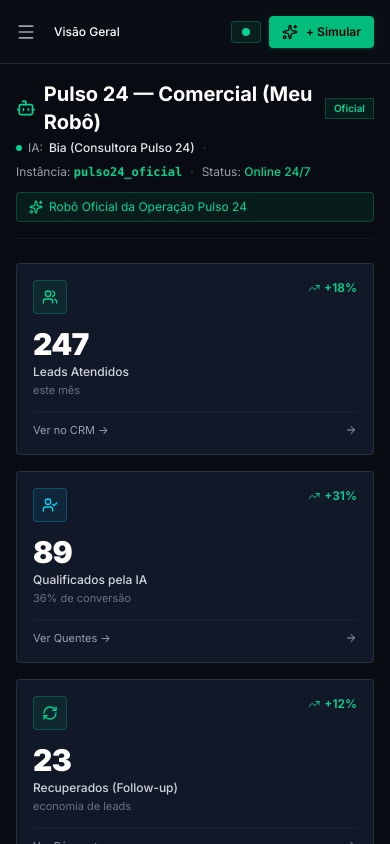
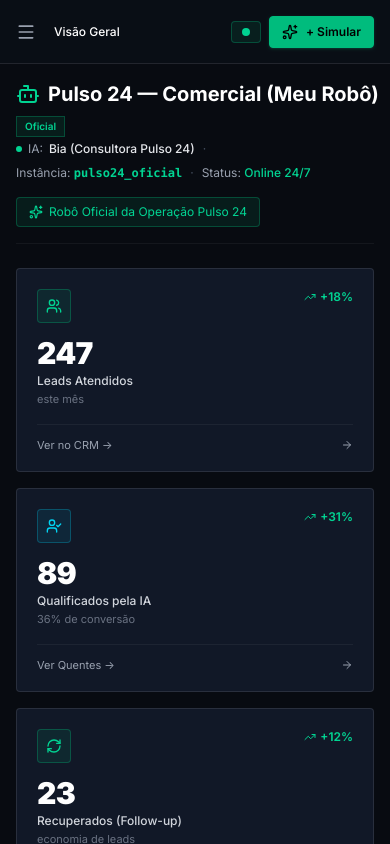
Before and after one commit to oviniesouza/pulso24, a Next.js app: page /dashboard in a window 390 px wide. Shown: the top 844 px of the page. Built offline with nearby package versions, Linux system fonts and the light colour scheme; no server answers; the database is empty.

Commit message:
fix(dashboard): align operational badge, increase kpi card padding & breathing room, refine sidebar submenus hover

```diff
--- a/src/app/dashboard/page.tsx
+++ b/src/app/dashboard/page.tsx
@@ -15,16 +15,16 @@ export default function DashboardPage() {
   const { activeTab } = useDashboardView();
 
   return (
-    <div className="space-y-6">
+    <div className="space-y-6 w-full">
       {/* High-density Tenant Operational Bar */}
-      <div className="flex flex-col sm:flex-row sm:items-center justify-between gap-3 pb-4 border-b border-white/5">
-        <div>
-          <div className="flex items-center gap-2">
+      <div className="flex flex-col sm:flex-row sm:items-center justify-between gap-4 pb-4 border-b border-white/5 w-full">
+        <div className="min-w-0">
+          <div className="flex items-center gap-2 flex-wrap">
             <h1 className="text-xl sm:text-2xl font-bold text-white flex items-center gap-2">
-              {activeTenant.isOwnBot ? <Bot className="h-6 w-6 text-emerald-400" /> : null}
-              {activeTenant.name}
+              {activeTenant.isOwnBot ? <Bot className="h-6 w-6 text-emerald-400 shrink-0" /> : null}
+              <span className="truncate">{activeTenant.name}</span>
             </h1>
-            <Badge variant={activeTenant.isOwnBot ? 'default' : 'secondary'} className="text-[10px]">
+            <Badge variant={activeTenant.isOwnBot ? 'default' : 'secondary'} className="text-[10px] shrink-0">
               {activeTenant.badge}
             </Badge>
           </div>
@@ -51,7 +51,7 @@ export default function DashboardPage() {
         </div>
 
         {activeTenant.isOwnBot && (
-          <div className="inline-flex items-center gap-1.5 text-xs text-emerald-400 border border-emerald-500/30 bg-emerald-500/10 px-3 py-1.5 rounded-sm shrink-0">
+          <div className="inline-flex items-center gap-1.5 text-xs text-emerald-400 border border-emerald-500/30 bg-emerald-500/10 px-3 py-1.5 rounded-sm shrink-0 self-start sm:self-center">
             <Sparkles className="h-3.5 w-3.5" />
             <span>Robô Oficial da Operação Pulso 24</span>
           </div>
@@ -59,7 +59,7 @@ export default function DashboardPage() {
       </div>
 
       {/* Render Active View dynamically according to Left Sidebar selection */}
-      <div>
+      <div className="w-full">
         {activeTab === 'overview' && <OverviewTab />}
         {activeTab === 'crm' && <CrmTab />}
         {activeTab === 'brain' && <AiBrainTab />}
--- a/src/components/admin/topbar.tsx
+++ b/src/components/admin/topbar.tsx
@@ -41,7 +41,7 @@ export function AdminTopbar() {
   };
 
   return (
-    <header className="h-16 border-b border-white/10 bg-[#0B0F17]/90 backdrop-blur-md sticky top-0 z-30 px-4 sm:px-6 flex items-center justify-between gap-4">
+    <header className="h-16 border-b border-white/10 bg-[#0B0F17]/90 backdrop-blur-md sticky top-0 z-30 px-4 sm:px-6 lg:px-8 flex items-center justify-between gap-4">
       {/* Left: Mobile Toggle, Section Title & System Health */}
       <div className="flex items-center gap-3 min-w-0">
         <button
--- a/src/components/dashboard/sidebar.tsx
+++ b/src/components/dashboard/sidebar.tsx
@@ -196,17 +196,17 @@ export function Sidebar() {
                 </button>
                 <button
                   onClick={() => handleSelectTab('overview')}
-                  className="w-full flex items-center justify-between text-[11px] px-2.5 py-1 text-gray-500 hover:text-gray-300 hover:bg-white/5 rounded-sm transition-colors"
+                  className="w-full flex items-center justify-between text-[11px] px-2.5 py-1.5 text-gray-400 hover:text-white hover:bg-white/5 rounded-sm transition-all duration-150 group"
                 >
-                  <span>• Métricas de Hoje</span>
-                  <span className="text-[10px] text-emerald-400">247 leads</span>
+                  <span className="group-hover:text-white transition-colors">• Métricas de Hoje</span>
+                  <span className="text-[10px] text-emerald-400 font-semibold group-hover:brightness-125 transition-all">247 leads</span>
                 </button>
                 <button
                   onClick={() => handleSelectTab('overview')}
-                  className="w-full flex items-center justify-between text-[11px] px-2.5 py-1 text-gray-500 hover:text-gray-300 hover:bg-white/5 rounded-sm transition-colors"
+                  className="w-full flex items-center justify-between text-[11px] px-2.5 py-1.5 text-gray-400 hover:text-white hover:bg-white/5 rounded-sm transition-all duration-150 group"
                 >
-                  <span>• Desempenho da IA</span>
-                  <span className="text-[10px] text-cyan-400">7.2s avg</span>
+                  <span className="group-hover:text-white transition-colors">• Desempenho da IA</span>
+                  <span className="text-[10px] text-cyan-400 font-semibold group-hover:brightness-125 transition-all">7.2s avg</span>
                 </button>
               </div>
             )}
--- a/src/components/dashboard/tabs/overview.tsx
+++ b/src/components/dashboard/tabs/overview.tsx
@@ -171,21 +171,22 @@ export function OverviewTab() {
   };
 
   return (
-    <div className="space-y-6">
+    <div className="space-y-6 w-full">
       {/* KPI Cards — Interativos & Clicáveis */}
-      <div className="grid grid-cols-1 sm:grid-cols-2 lg:grid-cols-4 gap-4">
+      <div className="grid grid-cols-1 sm:grid-cols-2 lg:grid-cols-4 gap-4 w-full">
         {kpis.map((kpi, i) => (
           <motion.div
             key={kpi.id}
             initial={{ opacity: 0, y: 15 }}
             animate={{ opacity: 1, y: 0 }}
             transition={{ delay: i * 0.05 }}
+            className="w-full h-full flex flex-col"
           >
             <div
               onClick={kpi.onClick}
               role="button"
               tabIndex={0}
-              className="p-4 bg-[#111827] border border-white/10 hover:border-emerald-500/50 hover:bg-white/[0.02] rounded-sm transition-all duration-200 cursor-pointer group flex flex-col justify-between h-full relative overflow-hidden"
+              className="px-5 pt-5 pb-4 bg-[#111827] border border-white/10 hover:border-emerald-500/50 hover:bg-white/[0.02] rounded-sm transition-all duration-200 cursor-pointer group flex flex-col justify-between h-full relative overflow-hidden"
             >
               <div className="flex items-start justify-between mb-3">
                 <div
@@ -213,7 +214,7 @@ export function OverviewTab() {
                 <p className="text-[11px] text-gray-500 mt-0.5">{kpi.sub}</p>
               </div>
 
-              <div className="mt-3 pt-2.5 border-t border-white/5 flex items-center justify-between text-[11px] text-gray-400 group-hover:text-emerald-400 transition-colors">
+              <div className="mt-4 pt-3 pb-0.5 border-t border-white/5 flex items-center justify-between text-[11px] text-gray-400 group-hover:text-emerald-400 transition-colors">
                 <span>{kpi.actionText}</span>
                 <ArrowRight className="h-3 w-3 group-hover:translate-x-1 transition-transform" />
               </div>
--- a/src/components/dashboard/topbar.tsx
+++ b/src/components/dashboard/topbar.tsx
@@ -53,7 +53,7 @@ export function Topbar() {
   };
 
   return (
-    <header className="h-16 border-b border-white/10 bg-[#0B0F17]/90 backdrop-blur-md sticky top-0 z-30 px-4 sm:px-6 flex items-center justify-between gap-4">
+    <header className="h-16 border-b border-white/10 bg-[#0B0F17]/90 backdrop-blur-md sticky top-0 z-30 px-4 sm:px-6 lg:px-8 flex items-center justify-between gap-4">
       {/* Left: Mobile Toggle & Breadcrumbs */}
       <div className="flex items-center gap-3 min-w-0">
         <button
```
